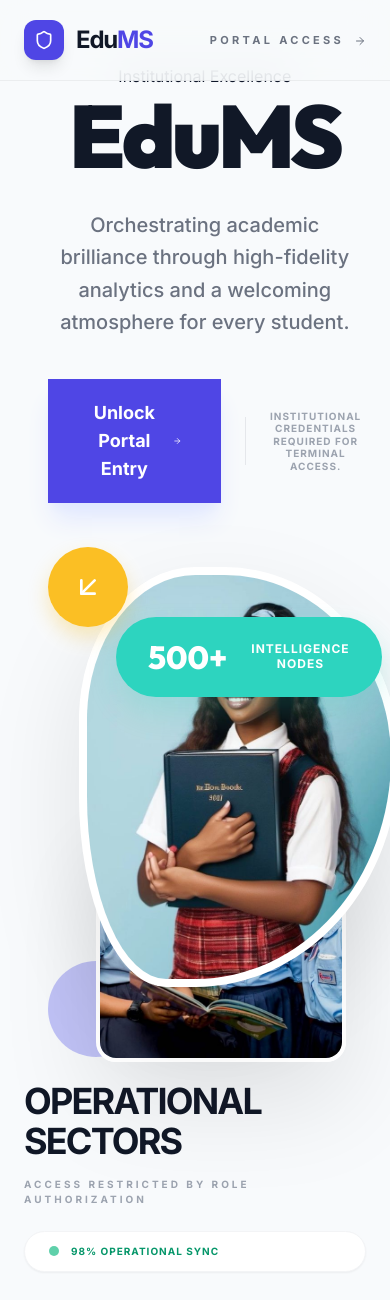
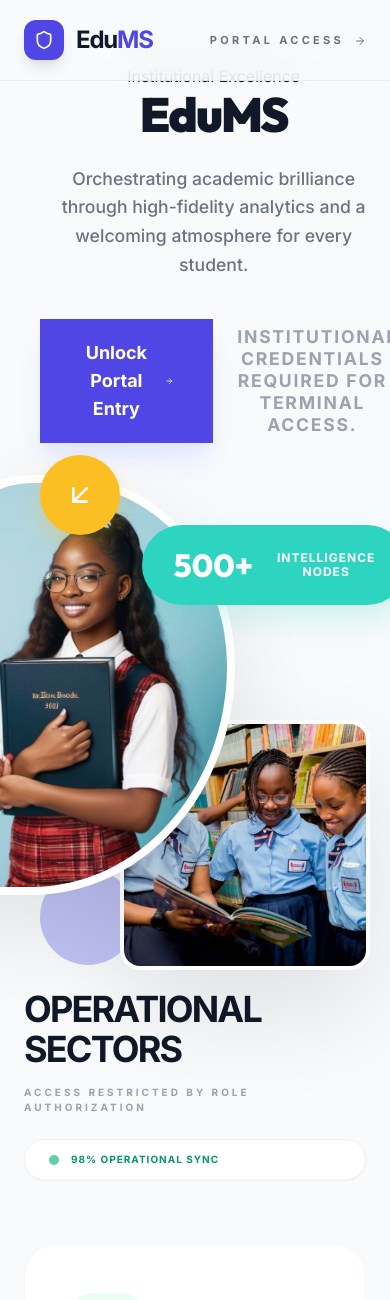
Before and after one commit to KARTEY-JUNIOR-KWASI/Management-System, a Django app: page / in a window 390 px wide. Shown: the top 1300 px of the page. Run offline with Django 5.2, Linux system fonts and the light colour scheme; data comes from the database, SQL or seed files in the repository; some libraries are stand-ins or nearby versions.

Commit message:
Optimize landing page for mobile layout

```diff
--- a/static/css/landing_redesign.css
+++ b/static/css/landing_redesign.css
@@ -27,8 +27,60 @@
 @media (max-width: 992px) {
     .hero-grid {
         grid-template-columns: 1fr;
-        padding: 4rem 1.5rem;
+        padding: 4rem 1rem;
         text-align: center;
+        gap: 2rem;
+    }
+    .hero-text-content h1 {
+        font-size: 3.5rem !important;
+    }
+    .hero-text-content p {
+        margin-left: auto;
+        margin-right: auto;
+        font-size: 1.1rem;
+    }
+}
+
+@media (max-width: 640px) {
+    .hero-text-content h1 {
+        font-size: 3rem !important;
+    }
+    .hero-visual-nexus {
+        height: 380px;
+    }
+    .main-student-blob {
+        width: 260px;
+        height: 340px;
+        left: 50%;
+        transform: translateX(-50%);
+    }
+    .secondary-student-blob {
+        width: 180px;
+        height: 180px;
+        right: 0;
+        bottom: 0;
+    }
+    .mint-chip-stat {
+        top: 20px;
+        right: 0;
+        padding: 0.6rem 1.25rem;
+        gap: 0.75rem;
+    }
+    .mint-chip-stat .count {
+        font-size: 1.25rem;
+    }
+    .mint-chip-stat .label {
+        font-size: 0.6rem;
+    }
+    .amber-circle-arrow {
+        width: 60px;
+        height: 60px;
+        top: 0;
+        left: 20px;
+    }
+    .login-btn-group {
+        flex-direction: column;
+        gap: 1.5rem;
     }
 }
 
--- a/templates/core/home.html
+++ b/templates/core/home.html
@@ -40,12 +40,12 @@
                 </p>
 
                 {% if not user.is_authenticated %}
-                <div class="flex items-center gap-6">
+                <div class="flex flex-row items-center justify-center lg:justify-start gap-6 login-btn-group">
                     <a href="{% url 'account_login' %}" class="bg-indigo-600 text-white px-10 py-5 rounded-box font-bold text-lg hover:bg-slate-900 transition-all shadow-xl shadow-indigo-100 flex items-center gap-3">
                         Unlock Portal Entry <i data-lucide="arrow-right" class="w-5 h-5"></i>
                     </a>
-                    <div class="w-px h-12 bg-gray-200"></div>
-                    <p class="text-[10px] font-black text-gray-400 uppercase tracking-widest max-w-[150px] leading-tight">
+                    <div class="hidden md:block w-px h-12 bg-gray-200"></div>
+                    <p class="text-[10px] font-black text-gray-400 uppercase tracking-widest max-w-[150px] leading-tight text-center lg:text-left">
                         Institutional credentials required for terminal access.
                     </p>
                 </div>
```
